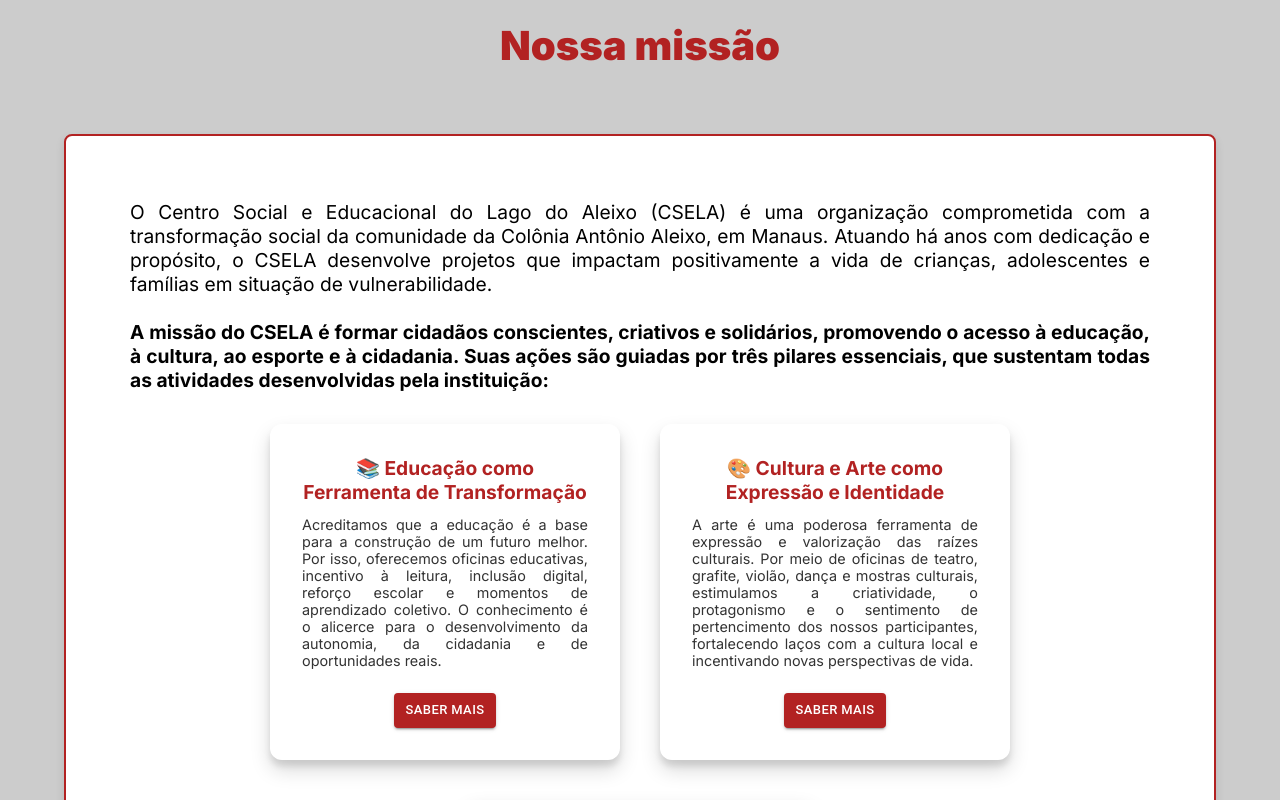
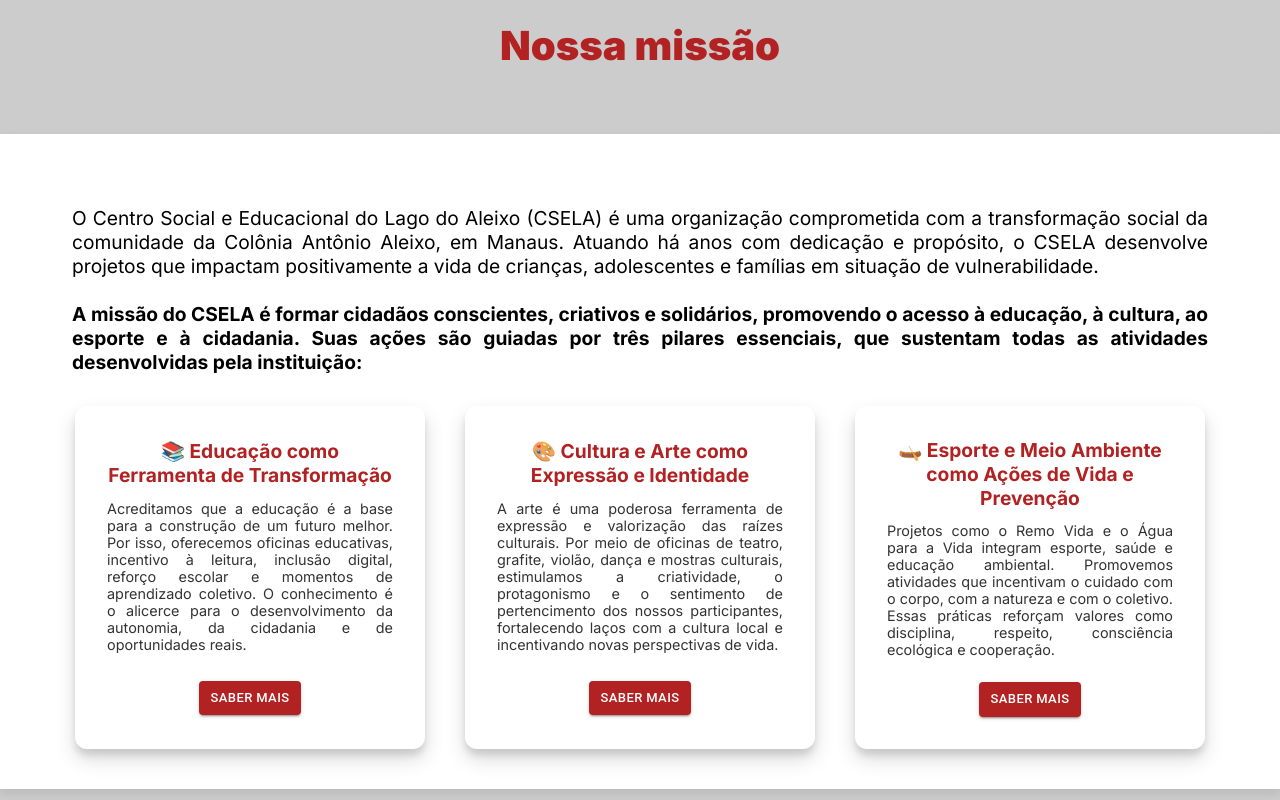
Before and after one commit to Edulira17/csela-project, a React (Vite) app in the folder frontend/: page / in a window 1280 px wide. Shown: the part 1320-2120 px from the top of the page. Built offline with nearby package versions, Linux system fonts and the light colour scheme.

Commit message:
feat: atualiza estrutura e estilos do componente Home para melhor responsividade e apresentação

```diff
--- a/frontend/src/pages/Home/Home.tsx
+++ b/frontend/src/pages/Home/Home.tsx
@@ -10,8 +10,6 @@ import {
   ProjectCard,
   DescriptionProject,
 } from "./styles";
-import IllustrationIntro from "./assets/hello_ilustration.png";
-import IllustrationMission from "./assets/hand_in_hand.png";
 import projectsOfferedData from './projectsOfferedData'
 import ButtonLearnMore from "../../shared/components/Buttons/CustomButton";
 
@@ -26,9 +24,8 @@ const Home = () => {
           CSELA: Compromisso com a Comunidade
         </HomeTitle>
         <IntroductionContainer>
-          <article>
-            <section>
-              <p className="text-introduction">
+          <article className="text-introduction">
+            <p >
               <strong>O Centro Social e Educacional do Lago do Aleixo (CSELA)</strong> é uma instituição comprometida com o desenvolvimento social e educacional da comunidade. Através de uma série de projetos, o CSELA busca proporcionar oportunidades para crianças, jovens e adultos, incentivando a arte, o esporte, a cultura e a cidadania.
               <br />
               <br />
@@ -51,7 +48,6 @@ const Home = () => {
               Colônia Antonio Aleixo. Contudo, nesses processos autogestionários,
               procura-se fazer com que a lógica da prática cooperativa seja
               compreendida pela população do Bairro.</p>
-            </section>
           </article>
         </IntroductionContainer>
         <HomeTitle>
--- a/frontend/src/pages/Home/styles.ts
+++ b/frontend/src/pages/Home/styles.ts
@@ -60,8 +60,7 @@ export const IntroductionContainer = styled.section`
 `;
 
 export const MissionContainer = styled.section`
-  width: 90%;
-  max-width: 1200px;
+  width: 100%;
   display: flex;
 
   flex-direction: column;
@@ -69,9 +68,7 @@ export const MissionContainer = styled.section`
   margin: 2rem auto;
   background-color: #fff;
 
-  border-radius: 8px;
-  border: 2px solid #b22222;
-  padding: 2rem;
+  padding: 2.5rem;
   box-shadow: 0px 4px 10px rgba(0, 0, 0, 0.1);
 
   .text-mission {
```
Lines whose indentation alone changed are shown as unchanged.
